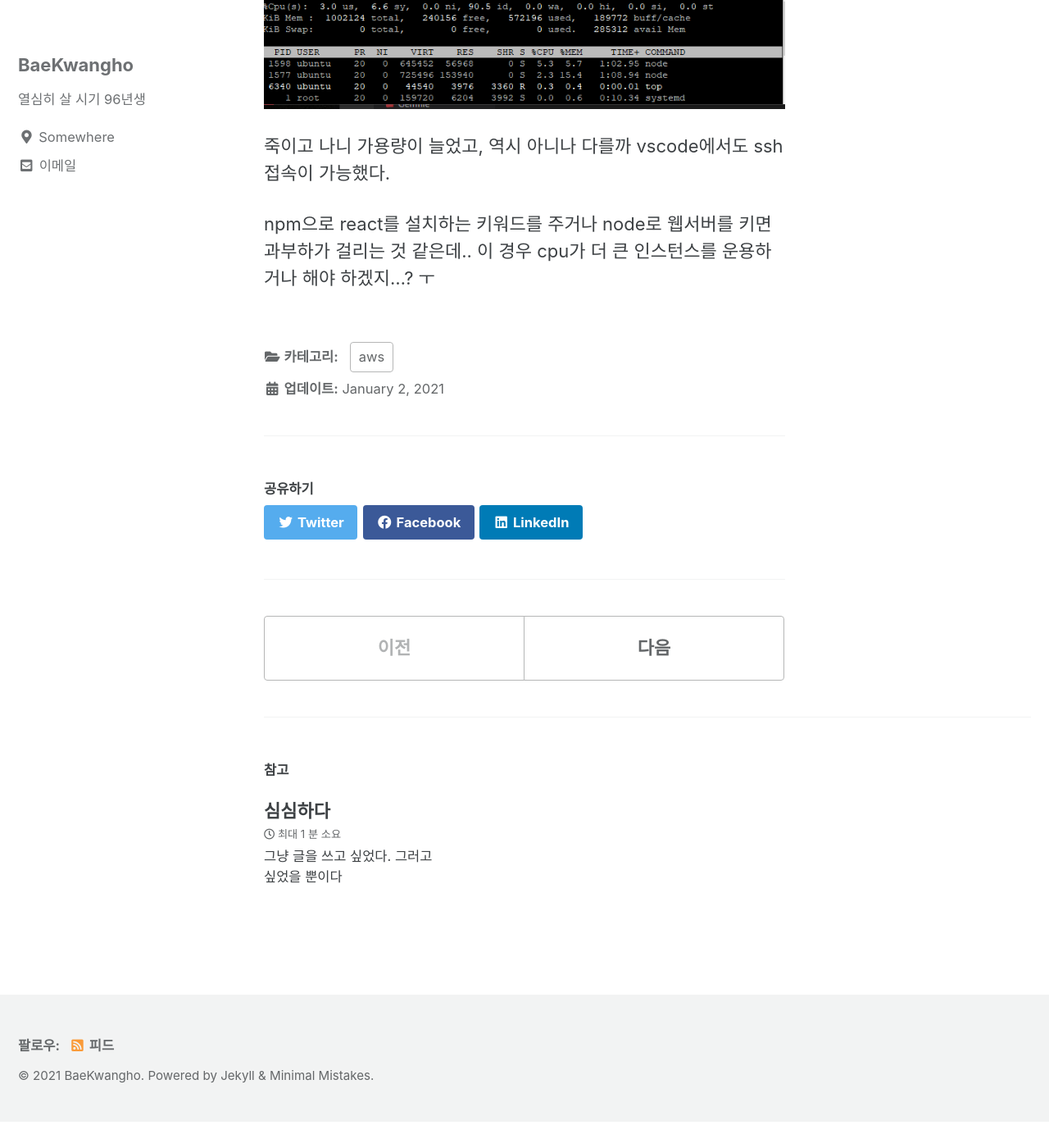
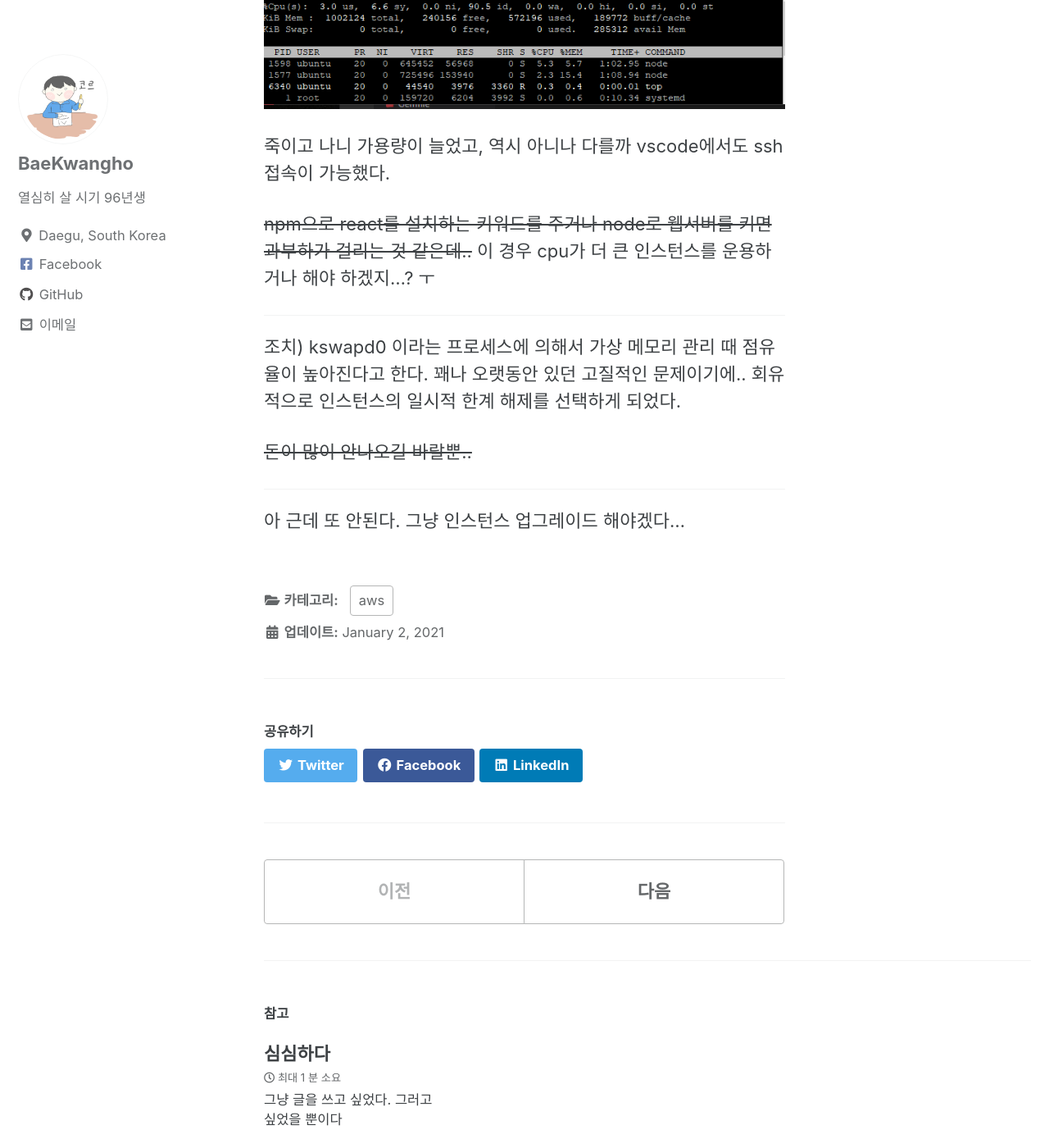
Before and after one commit to BaeKwangho/baekwangho.github.com, a Jekyll site: the page built from _posts/2021-01-02-aws(1).md, in a window 1280 px wide and 1400 px high, scrolled down 1387 px. Shown: the whole window at 82% size. Built offline with Jekyll 4.4.1, drawn with Linux system fonts in a browser that asks for light colours; cached includes are drawn as plain includes; before the commit the page ends 2755 px from its top, so only the background shows below that.

Commit message:
avatar, 0108 post edited

```diff
--- a/_config.yml
+++ b/_config.yml
@@ -94,14 +94,14 @@ analytics:
 # Site Author
 author:
   name             : "BaeKwangho"
-  avatar           : # path of avatar image, e.g. "/assets/images/bio-photo.jpg"
+  avatar           : "/assets/imgs/avatar.jpg"
   bio              : "열심히 살 시기 96년생"
-  location         : "Somewhere"
+  location         : "Daegu, South Korea"
   email            : "qorhkdgh00@gmail.com"
   links:
-    - label: "Email"
-      icon: "fas fa-fw fa-envelope-square"
-      # url: "mailto:qorhkdgh00@gmail.com"
+    - #label: "Email"
+      #icon: "fas fa-fw fa-envelope-square"
+      #url: "mailto:qorhkdgh00@gmail.com"
     - label: "Website"
       icon: "fas fa-fw fa-link"
       # url: "https://your-website.com"
@@ -110,10 +110,10 @@ author:
       # url: "https://twitter.com/"
     - label: "Facebook"
       icon: "fab fa-fw fa-facebook-square"
-      # url: "https://facebook.com/"
+      url: "https://www.facebook.com/bkh1211"
     - label: "GitHub"
       icon: "fab fa-fw fa-github"
-      # url: "https://github.com/"
+      url: "https://github.com/BaeKwangho"
     - label: "Instagram"
       icon: "fab fa-fw fa-instagram"
       # url: "https://instagram.com/"
@@ -126,10 +126,10 @@ footer:
       # url:
     - label: "Facebook"
       icon: "fab fa-fw fa-facebook-square"
-      # url:
+      url: "https://www.facebook.com/bkh1211"
     - label: "GitHub"
       icon: "fab fa-fw fa-github"
-      # url:
+      url: "https://github.com/BaeKwangho"
     - label: "GitLab"
       icon: "fab fa-fw fa-gitlab"
       # url:
--- a/_posts/2021-01-02-aws(1).md
+++ b/_posts/2021-01-02-aws(1).md
@@ -24,5 +24,13 @@ aws 인스턴스 구축 후 적절한 설정을 하고.. 처음으로 페이지
 
 죽이고 나니 가용량이 늘었고, 역시 아니나 다를까 vscode에서도 ssh 접속이 가능했다.
 
-npm으로 react를 설치하는 키워드를 주거나 node로 웹서버를 키면 과부하가 걸리는 것 같은데..
+~~npm으로 react를 설치하는 키워드를 주거나 node로 웹서버를 키면 과부하가 걸리는 것 같은데..~~
 이 경우 cpu가 더 큰 인스턴스를 운용하거나 해야 하겠지...? ㅜ
+
+----
+조치) kswapd0 이라는 프로세스에 의해서 가상 메모리 관리 때 점유율이 높아진다고 한다. 꽤나 오랫동안 있던 고질적인 문제이기에.. 회유적으로 인스턴스의 일시적 한계 해제를 선택하게 되었다.
+
+~~돈이 많이 안나오길 바랄뿐..~~
+
+---
+아 근데 또 안된다. 그냥 인스턴스 업그레이드 해야겠다...
```
Also changed, not shown: assets/imgs/avatar.jpg (added).
